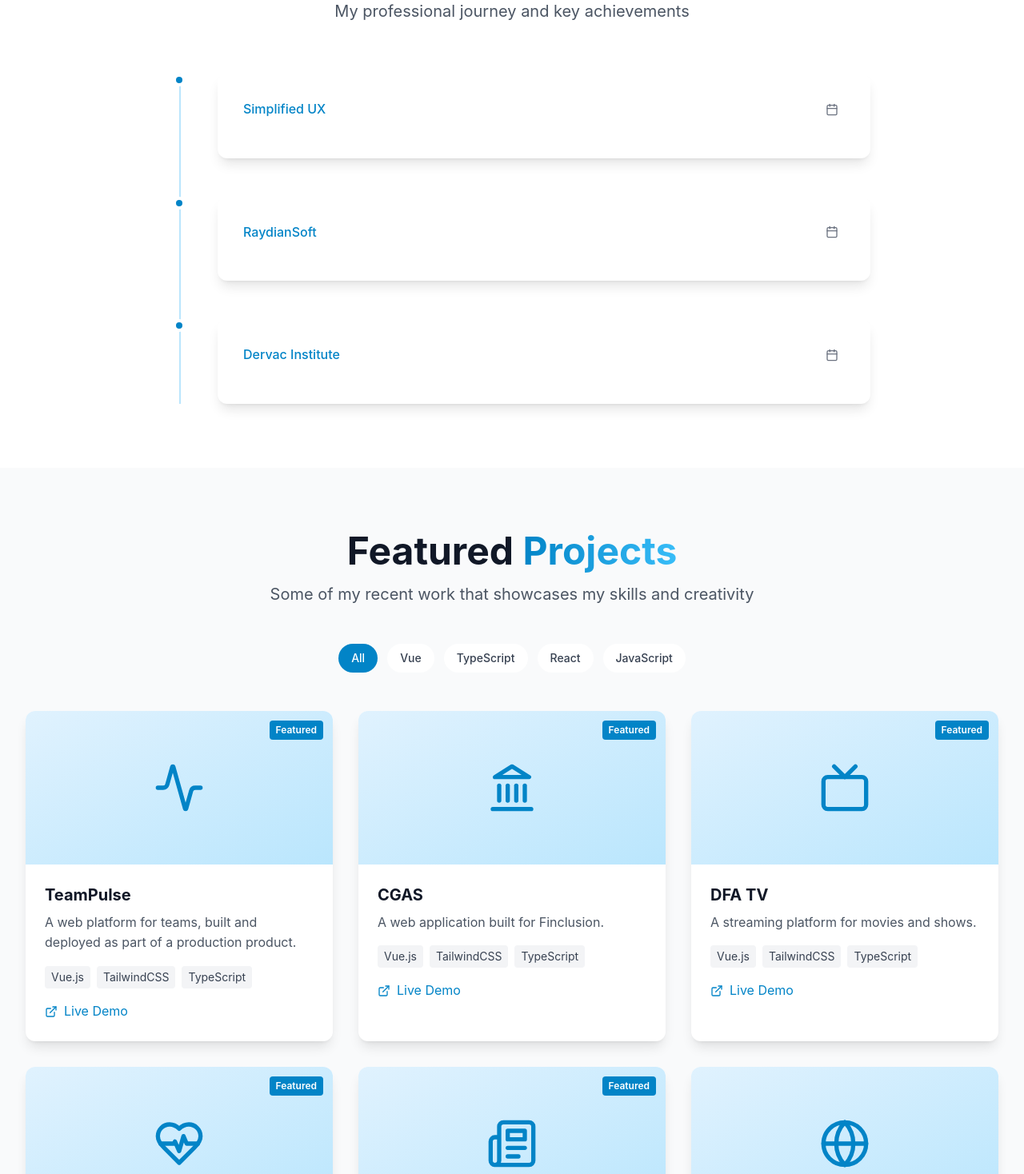
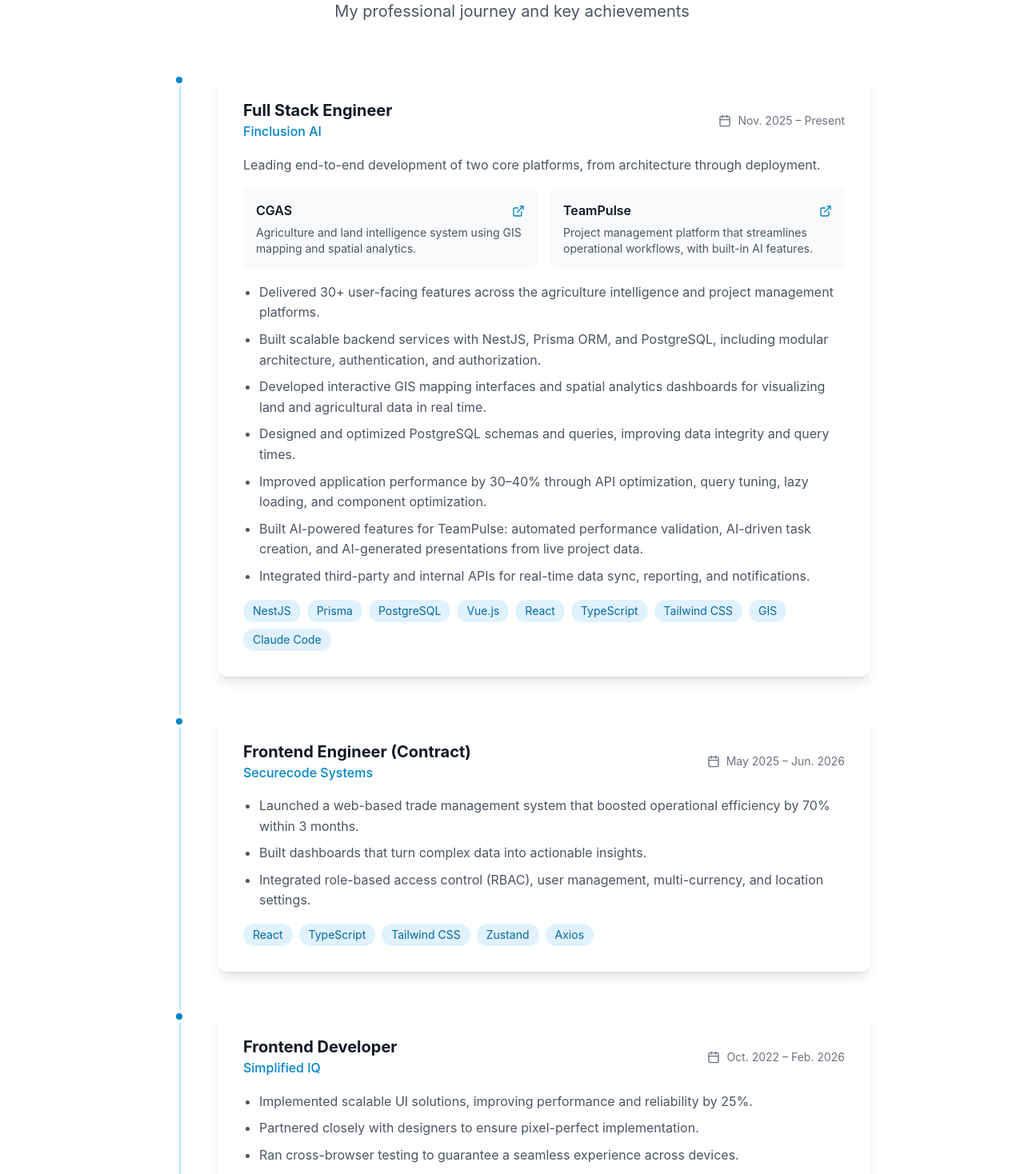
Before and after one commit to Involut6/Portfolio, a Vue app: page / in a window 1280 px wide. Shown: the part 2620-4088 px from the top of the page at 80% size. Built offline with nearby package versions, Linux system fonts and the light colour scheme.

Commit message:
Move TeamPulse and CGAS into Finclusion experience; update experience from resume
Co-Authored-By: Claude Sonnet 5.5 <noreply@anthropic.com>
Claude-Session: https://claude.ai/code/session_01U5TkcMwjohxXv2SCEaUW4f

```diff
--- a/src/components/ExperienceSection.vue
+++ b/src/components/ExperienceSection.vue
@@ -29,21 +29,43 @@
               <div class="ml-20 card p-8 w-full">
                 <div class="flex flex-col md:flex-row md:items-center md:justify-between mb-4">
                   <div>
-                    <h3 class="text-xl font-bold text-gray-900 dark:text-white">{{ experience.title }}</h3>
+                    <h3 class="text-xl font-bold text-gray-900 dark:text-white">{{ experience.role }}</h3>
                     <p class="text-primary-600 font-medium">{{ experience.company }}</p>
                   </div>
                   <div class="flex items-center text-gray-500 dark:text-gray-400 mt-2 md:mt-0">
                     <Calendar class="w-4 h-4 mr-2" />
-                    <span class="text-sm">{{ experience.period }}</span>
+                    <span class="text-sm">{{ experience.duration }}</span>
                   </div>
                 </div>
 
-                <p class="text-gray-600 dark:text-gray-300 mb-4">{{ experience.description }}</p>
+                <p v-if="experience.summary" class="text-gray-600 dark:text-gray-300 mb-4">{{ experience.summary }}</p>
+
+                <!-- Platforms -->
+                <div v-if="experience.platforms" class="grid sm:grid-cols-2 gap-4 mb-4">
+                  <a
+                    v-for="platform in experience.platforms"
+                    :key="platform.name"
+                    :href="platform.url"
+                    target="_blank"
+                    rel="noopener noreferrer"
+                    class="block p-4 rounded-lg bg-gray-50 dark:bg-dark-800 hover:bg-primary-50 dark:hover:bg-dark-700 transition-colors duration-300"
+                  >
+                    <div class="flex items-center justify-between mb-1">
+                      <span class="font-semibold text-gray-900 dark:text-white">{{ platform.name }}</span>
+                      <ExternalLink class="w-4 h-4 text-primary-600" />
+                    </div>
+                    <p class="text-sm text-gray-600 dark:text-gray-300">{{ platform.description }}</p>
+                  </a>
+                </div>
+
+                <ul class="list-disc pl-5 space-y-2 text-gray-600 dark:text-gray-300 mb-4">
+                  <li v-for="item in experience.responsibilities" :key="item">{{ item }}</li>
+                </ul>
 
                 <!-- Technologies -->
                 <div class="flex flex-wrap gap-2">
                   <span
-                    v-for="tech in experience.technologies"
+                    v-for="tech in experience.technologies || []"
                     :key="tech"
                     class="px-3 py-1 bg-primary-100 dark:bg-primary-900 text-primary-700 dark:text-primary-300 rounded-full text-sm"
                   >
@@ -60,21 +82,74 @@
 </template>
 
 <script setup>
-import { Calendar } from 'lucide-vue-next'
+import { Calendar, ExternalLink } from 'lucide-vue-next'
 
 const experiences = [
   {
-    company: "Simplified UX",
+    company: "Finclusion AI",
+    role: "Full Stack Engineer",
+    location: "Remote",
+    duration: "Nov. 2025 – Present",
+    summary: "Leading end-to-end development of two core platforms, from architecture through deployment.",
+    platforms: [
+      {
+        name: "CGAS",
+        description: "Agriculture and land intelligence system using GIS mapping and spatial analytics.",
+        url: "https://dev.cgas.finclusion.ai"
+      },
+      {
+        name: "TeamPulse",
+        description: "Project management platform that streamlines operational workflows, with built-in AI features.",
+        url: "https://dev.myteampulse.ai"
+      }
+    ],
+    responsibilities: [
+      "Delivered 30+ user-facing features across the agriculture intelligence and project management platforms.",
+      "Built scalable backend services with NestJS, Prisma ORM, and PostgreSQL, including modular architecture, authentication, and authorization.",
+      "Developed interactive GIS mapping interfaces and spatial analytics dashboards for visualizing land and agricultural data in real time.",
+      "Designed and optimized PostgreSQL schemas and queries, improving data integrity and query times.",
+      "Improved application performance by 30–40% through API optimization, query tuning, lazy loading, and component optimization.",
+      "Built AI-powered features for TeamPulse: automated performance validation, AI-driven task creation, and AI-generated presentations from live project data.",
+      "Integrated third-party and internal APIs for real-time data sync, reporting, and notifications."
+    ],
+    technologies: ["NestJS", "Prisma", "PostgreSQL", "Vue.js", "React", "TypeScript", "Tailwind CSS", "GIS", "Claude Code"]
+  },
+  {
+    company: "Securecode Systems",
+    role: "Frontend Engineer (Contract)",
+    location: "Remote",
+    duration: "May 2025 – Jun. 2026",
+    responsibilities: [
+      "Launched a web-based trade management system that boosted operational efficiency by 70% within 3 months.",
+      "Built dashboards that turn complex data into actionable insights.",
+      "Integrated role-based access control (RBAC), user management, multi-currency, and location settings."
+    ],
+    technologies: ["React", "TypeScript", "Tailwind CSS", "Zustand", "Axios"]
+  },
+  {
+    company: "Simplified IQ",
     role: "Frontend Developer",
     location: "Remote",
-    duration: "Oct. 2022 – Till date",
+    duration: "Oct. 2022 – Feb. 2026",
     responsibilities: [
-      "Developed and implemented interactive UI components using Vue.js, Tailwind CSS, and JavaScript frameworks.",
-      "Partnered closely with designers to ensure pixel-perfect implementation and user-friendliness.",
-      "Conducted thorough cross-browser testing to guarantee a seamless user experience across devices.",
-      "Wrote clean, maintainable code adhering to industry best practices and standards.",
+      "Implemented scalable UI solutions, improving performance and reliability by 25%.",
+      "Partnered closely with designers to ensure pixel-perfect implementation.",
+      "Ran cross-browser testing to guarantee a seamless experience across devices.",
       "Liaised with back-end developers for smooth integration of front-end components."
-    ]
+    ],
+    technologies: ["Vue.js", "JavaScript", "Tailwind CSS"]
+  },
+  {
+    company: "Dervac Institute",
+    role: "Web Development Tutor",
+    location: "Lagos, NGA",
+    duration: "Jan. 2023 – Aug. 2023",
+    responsibilities: [
+      "Built teaching materials with React and Bootstrap that raised student engagement by 30%.",
+      "Provided personalized instruction and mentorship on web development concepts.",
+      "Facilitated a collaborative learning environment that encouraged knowledge-sharing."
+    ],
+    technologies: ["React", "Bootstrap"]
   },
   {
     company: "RaydianSoft",
@@ -82,23 +157,11 @@ const experiences = [
     location: "Remote",
     duration: "Apr. 2022 – Jan. 2023",
     responsibilities: [
-      "Collaborated with a team of 3 to build a responsive website using Vue3.",
-      "Designed and developed key elements like landing page, authentication flow, and navigation system.",
-      "Implemented mobile and tablet layouts for optimal user experience across all devices."
-    ]
-  },
-  {
-    company: "Dervac Institute",
-    role: "Web Development Tutor",
-    location: "Lagos, NGA",
-    duration: "Jan. 2023 – Aug. 2023",
-    responsibilities: [
-      "Cultivated a positive learning environment where students felt comfortable asking questions and seeking help.",
-      "Developed innovative teaching materials that improved student engagement.",
-      "Provided personalized instruction and mentorship to guide students toward mastery of web development concepts.",
-      "Facilitated a collaborative learning environment to encourage knowledge-sharing and problem-solving."
-    ]
+      "Built a responsive website with a team of 3 using Vue 3, increasing user engagement by 30%.",
+      "Designed the landing page, authentication flow, and navigation system.",
+      "Implemented mobile and tablet layouts for all device sizes."
+    ],
+    technologies: ["Vue.js", "JavaScript"]
   }
 ];
-
 </script>
--- a/src/components/ProjectsSection.vue
+++ b/src/components/ProjectsSection.vue
@@ -109,28 +109,10 @@
 import { ref, computed } from 'vue'
 import {
   ExternalLink, Github, Globe, ShoppingCart, Tv, HeartPulse, BookOpen,
-  Activity, Landmark, NotebookPen, Bomb, Brain, Dices, Utensils, BarChart3, Newspaper, Layers
+  NotebookPen, Bomb, Brain, Dices, Utensils, BarChart3, Newspaper, Layers
 } from 'lucide-vue-next'
 
 const projects = [
-  {
-    title: "TeamPulse",
-    description: "A web platform for teams, built and deployed as part of a production product.",
-    technologies: ["Vue.js", "TailwindCSS", "TypeScript"],
-    category: "Vue",
-    featured: true,
-    liveUrl: "https://dev.myteampulse.ai",
-    icon: Activity
-  },
-  {
-    title: "CGAS",
-    description: "A web application built for Finclusion.",
-    technologies: ["Vue.js", "TailwindCSS", "TypeScript"],
-    category: "Vue",
-    featured: true,
-    liveUrl: "https://dev.cgas.finclusion.ai",
-    icon: Landmark
-  },
   {
     title: "DFA TV",
     description: "A streaming platform for movies and shows.",
```
